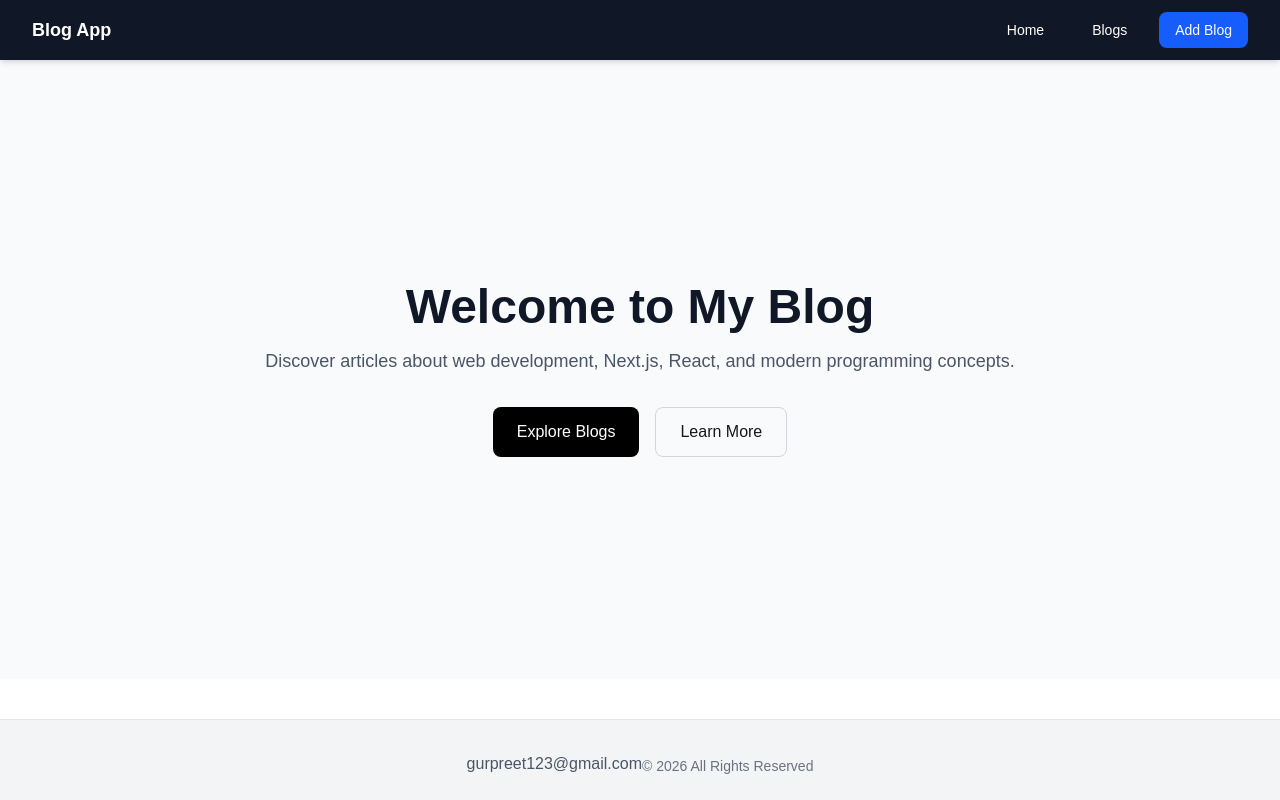
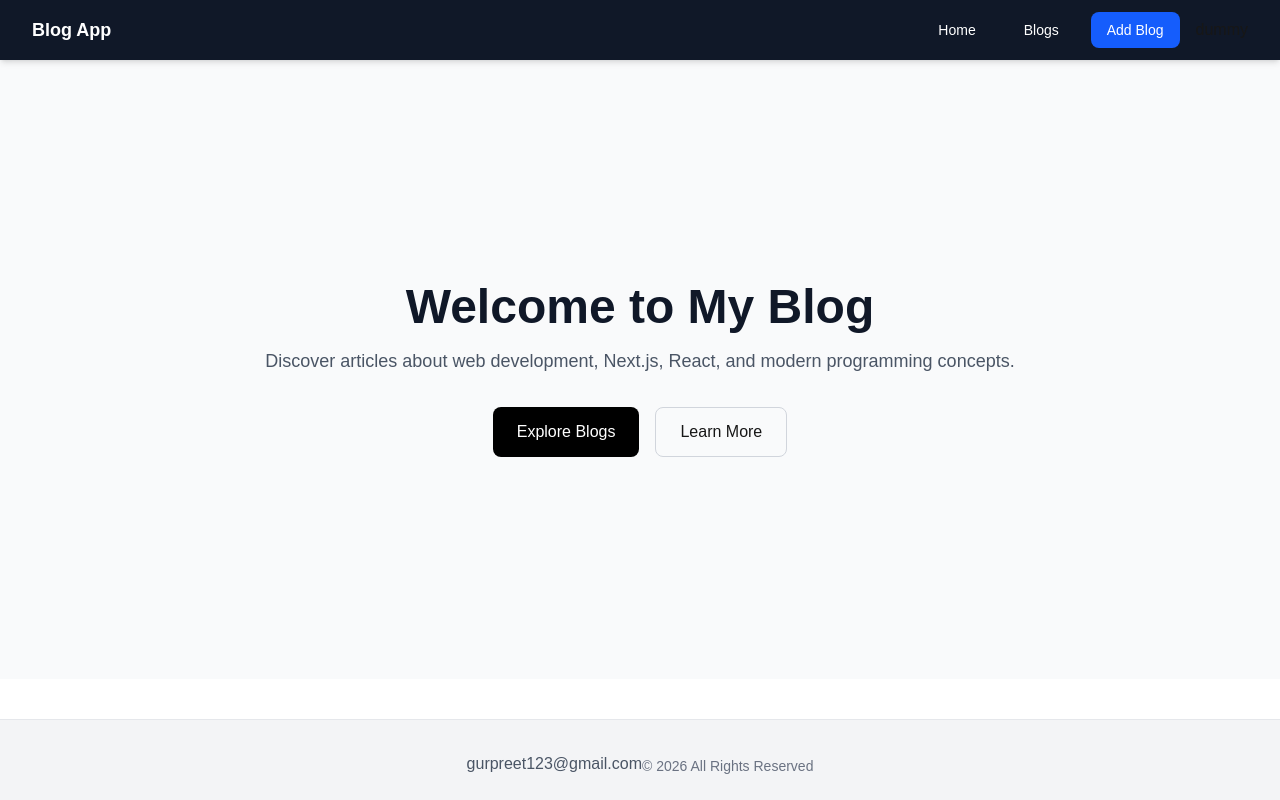
Before and after one commit to Gurpreet-bit-maker/blogApp_nextjs, a Next.js app: page / in a window 1280 px wide. Built offline with nearby package versions, Linux system fonts and the light colour scheme.

Commit message:
first commit by dif commit

```diff
--- a/components/Navbar.tsx
+++ b/components/Navbar.tsx
@@ -38,6 +38,7 @@ function Navbar() {
                 Add Blog
               </Link>
             </li>
+            <li>dummy</li>
           </div>
         </ul>
       </div>
```
